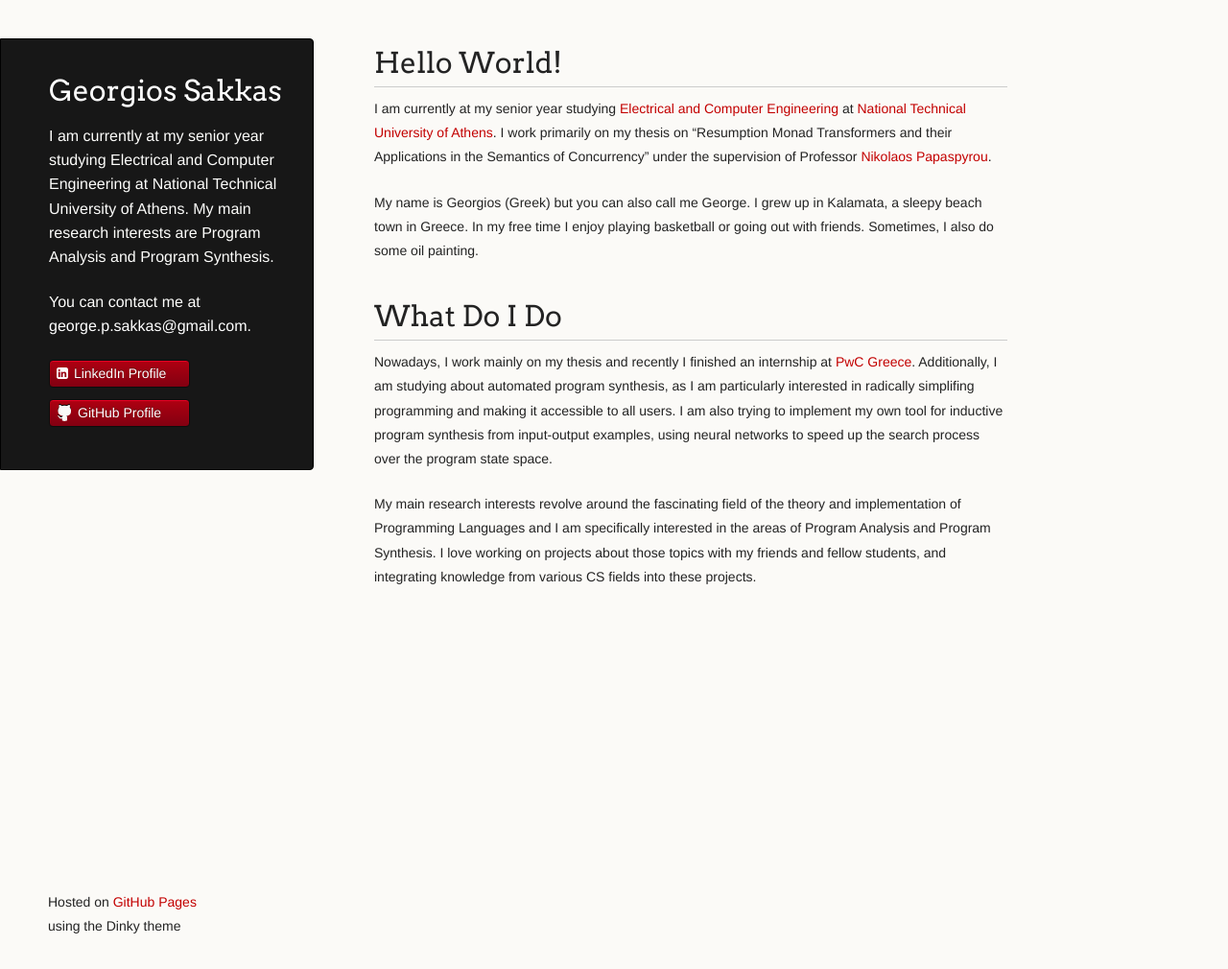
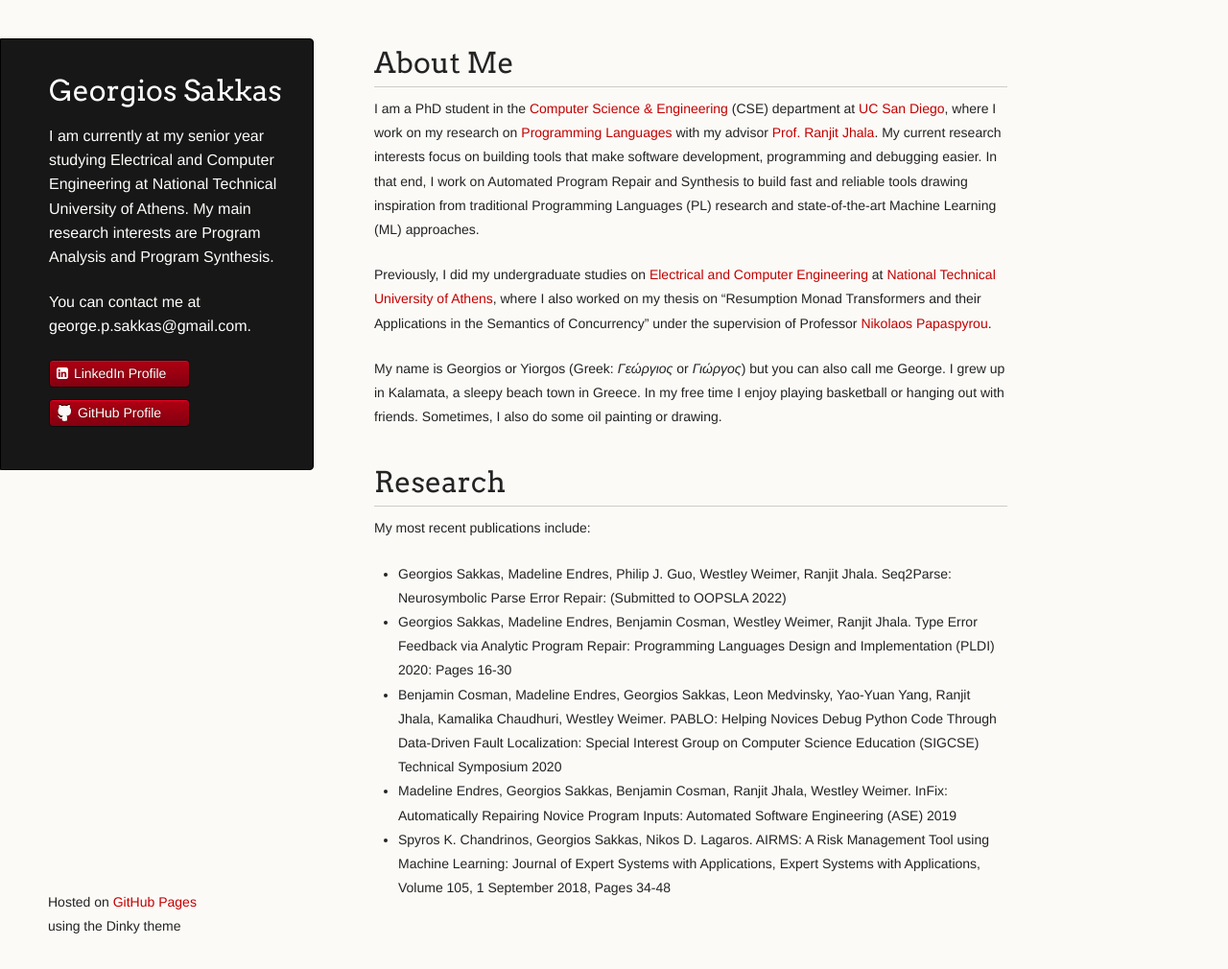
Before and after one commit to gsakkas/gsakkas.github.io, a Jekyll site: the page built from index.md, in a window 1280 px wide and 1010 px high. Shown: the whole window at 96% size. Built offline with Jekyll 4.4.1, drawn with Linux system fonts in a browser that asks for light colours; nearby versions of some CDN libraries; our own code applies the rules of GitHub Pages for plain Markdown files.

Commit message:
Updated Intro and Research

```diff
--- a/index.md
+++ b/index.md
@@ -3,14 +3,24 @@ layout: default
 overview: true
 ---
 
-# Hello World!
+# About Me
 
-I am currently at my senior year studying [Electrical and Computer Engineering](https://www.ece.ntua.gr/en) at [National Technical University of Athens](https://www.ntua.gr/en/). I work primarily on my thesis on "Resumption Monad Transformers and their Applications in the Semantics of Concurrency" under the supervision of Professor [Nikolaos Papaspyrou](http://www.softlab.ntua.gr/~nickie/).
+I am a PhD student in the [Computer Science & Engineering](https://cse.ucsd.edu/) (CSE) department at [UC San Diego](https://ucsd.edu/), where I work on my research on [Programming Languages](https://cseweb.ucsd.edu/groups/progsys/) with my advisor [Prof. Ranjit Jhala](http://ranjitjhala.github.io/). My current research interests focus on building tools that make software development, programming and debugging easier. In that end, I work on Automated Program Repair and Synthesis to build fast and reliable tools drawing inspiration from traditional Programming Languages (PL) research and state-of-the-art Machine Learning (ML) approaches.
 
-My name is Georgios (Greek) but you can also call me George. I grew up in Kalamata, a sleepy beach town in Greece. In my free time I enjoy playing basketball or going out with friends. Sometimes, I also do some oil painting.
+Previously, I did my undergraduate studies on [Electrical and Computer Engineering](https://www.ece.ntua.gr/en) at [National Technical University of Athens](https://www.ntua.gr/en/), where I also worked on my thesis on "Resumption Monad Transformers and their Applications in the Semantics of Concurrency" under the supervision of Professor [Nikolaos Papaspyrou](http://www.softlab.ntua.gr/~nickie/).
 
-# What Do I Do
+My name is Georgios or Yiorgos (Greek: *Γεώργιος* or *Γιώργος*) but you can also call me George. I grew up in Kalamata, a sleepy beach town in Greece. In my free time I enjoy playing basketball or hanging out with friends. Sometimes, I also do some oil painting or drawing.
 
-Nowadays, I work mainly on my thesis and recently I finished an internship at [PwC Greece](https://www.pwc.com/gr/en.html). Additionally, I am studying about automated program synthesis, as I am particularly interested in radically simplifing programming and making it accessible to all users. I am also trying to implement my own tool for inductive program synthesis from input-output examples, using neural networks to speed up the search process over the program state space.
+# Research
+My most recent publications include:
 
-My main research interests revolve around the fascinating field of the theory and implementation of Programming Languages and I am specifically interested in the areas of Program Analysis and Program Synthesis. I love working on projects about those topics with my friends and fellow students, and integrating knowledge from various CS fields into these projects.
+- Georgios Sakkas, Madeline Endres, Philip J. Guo, Westley Weimer, Ranjit Jhala. Seq2Parse: Neurosymbolic Parse Error Repair: (Submitted to OOPSLA 2022)
+- Georgios Sakkas, Madeline Endres, Benjamin Cosman, Westley Weimer, Ranjit Jhala. Type Error Feedback via Analytic Program Repair: Programming Languages Design and Implementation (PLDI) 2020: Pages 16-30
+- Benjamin Cosman, Madeline Endres, Georgios Sakkas, Leon Medvinsky, Yao-Yuan Yang, Ranjit Jhala, Kamalika Chaudhuri, Westley Weimer. PABLO: Helping Novices Debug Python Code Through Data-Driven Fault Localization: Special Interest Group on Computer Science Education (SIGCSE) Technical Symposium 2020
+- Madeline Endres, Georgios Sakkas, Benjamin Cosman, Ranjit Jhala, Westley Weimer. InFix: Automatically Repairing Novice Program Inputs: Automated Software Engineering (ASE) 2019
+- Spyros K. Chandrinos, Georgios Sakkas, Nikos D. Lagaros. AIRMS: A Risk Management Tool using Machine Learning: Journal of Expert Systems with Applications, Expert Systems with
+Applications, Volume 105, 1 September 2018, Pages 34-48
+
+<!-- Nowadays, I work mainly on my thesis and recently I finished an internship at [PwC Greece](https://www.pwc.com/gr/en.html). Additionally, I am studying about automated program synthesis, as I am particularly interested in radically simplifing programming and making it accessible to all users. I am also trying to implement my own tool for inductive program synthesis from input-output examples, using neural networks to speed up the search process over the program state space.
+
+My main research interests revolve around the fascinating field of the theory and implementation of Programming Languages and I am specifically interested in the areas of Program Analysis and Program Synthesis. I love working on projects about those topics with my friends and fellow students, and integrating knowledge from various CS fields into these projects. -->
```
